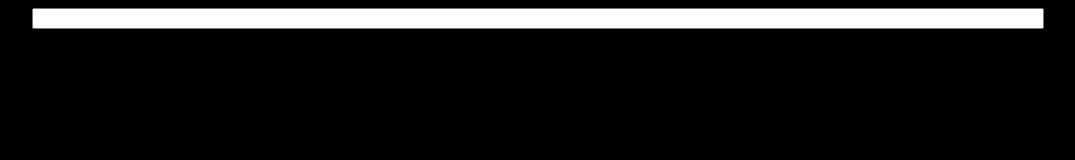
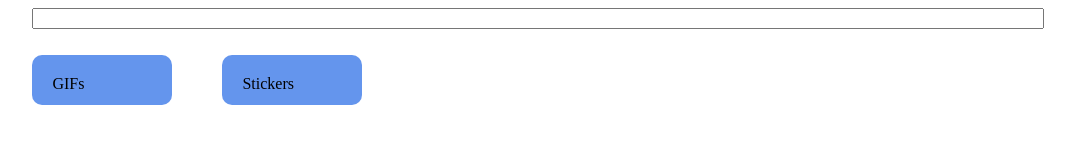
Before and after one commit to NickolayA/GiphyClone, a plain HTML site: page index.html in a window 1280 px wide. Shown: the whole page, without its empty margins (102-1177 px from the left). Drawn offline with Linux system fonts and the light colour scheme.

Commit message:
Experiments is good

```diff
--- a/index.html
+++ b/index.html
@@ -11,13 +11,12 @@
 	<div id="content"></div>
 
 	<style type="text/css">
-		body {
-			background-color: black;
-		}
+		body {}
 
 		#content {
 			margin: auto;
 			width: 80%;
+
 		}
 
 		#searchField {
@@ -67,6 +66,24 @@
 			background-color: rgba(150, 150, 100, 0.2);
 
 		}
+
+		.tab {
+			margin-top: 10px;
+			margin-bottom: 20px;
+			width: 100px;
+			height: 10px;
+			background-color: cornflowerblue;
+			margin-right: 50px;
+			border-radius: 10px;
+			padding: 20px;
+			cursor: pointer;
+			display: inline-block;
+			user-select: none;
+		}
+
+		.tab:hover {
+			background-color: antiquewhite;
+		}
 	</style>
 	<script src="script.js"></script>
 </body>
--- a/script.js
+++ b/script.js
@@ -239,6 +239,7 @@ Tab.prototype.createTabView = function() {
 Tab.prototype.getTab = function() {
   return this.tab;
 };
+
 // end class Tab
 
 // class GridGroup
@@ -424,11 +425,29 @@ document.getElementById("content").appendChild(gridStickers.getGrid());
 
 var grids = [gridGIFs, gridStickers];
 
+grids[0].showGrid();
+grids[1].hideGrid();
+
 var gifsTab = new Tab("GIFs");
 gifsTab.createTabView();
 
 var stickersTab = new Tab("Stickers");
 stickersTab.createTabView();
+
+var tabs = document.getElementsByClassName("tab");
+tabs[0].addEventListener("click", function(e) {
+  console.log(e, "gifsTab click");
+  //e.stopPropagation();
+  grids[0].showGrid();
+  grids[1].hideGrid();
+});
+
+tabs[1].addEventListener("click", function(e) {
+  console.log(e, "stickersTab click");
+  //e.stopPropagation();
+  grids[0].hideGrid();
+  grids[1].showGrid();
+});
 
 window.onscroll = function(e) {
   console.log(searchField.letMakeRequest);
```
